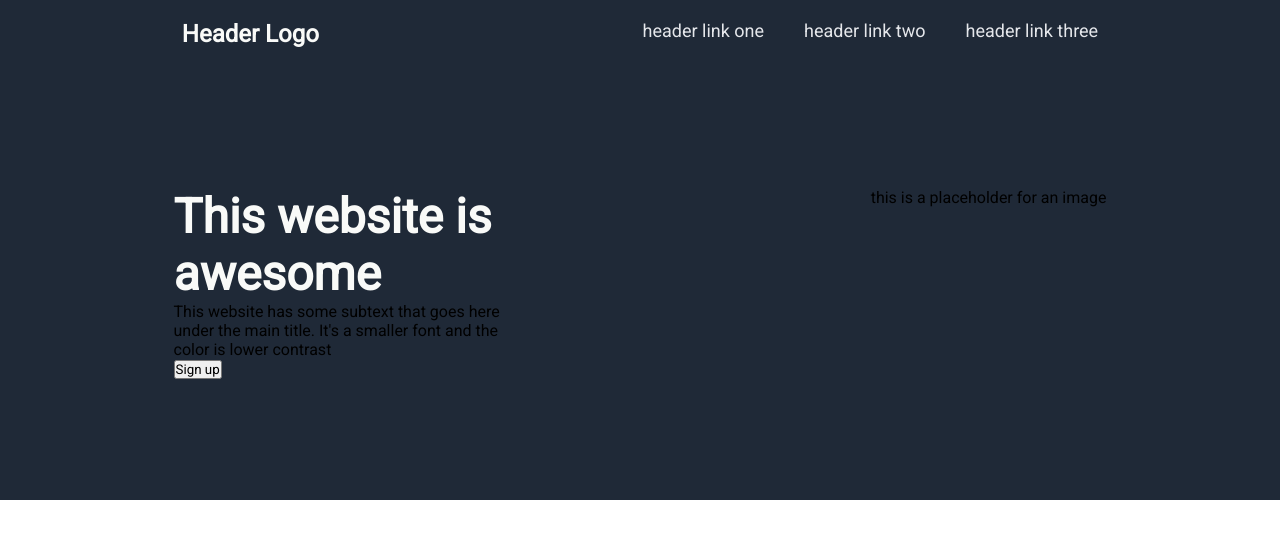
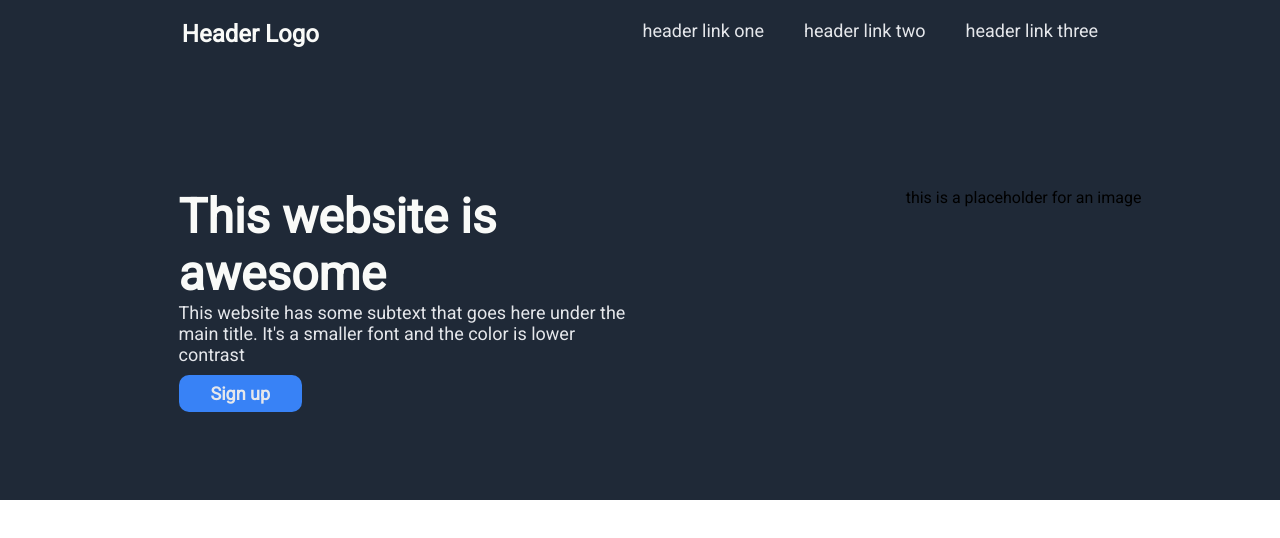
Before and after one commit to llucixxl/Project-Landing-Page, a plain HTML site: page index.html in a window 1280 px wide. Drawn offline with Linux system fonts and the light colour scheme.

Commit message:
Add style to hero section left-text content

```diff
--- a/style_css/style.css
+++ b/style_css/style.css
@@ -35,12 +35,27 @@ a {
     display: flex;
     justify-content: space-around;
     margin-top: 120px;
+    padding-left: 40px;
 }
 .left-text {
-    width: 350px;
+    width: 450px;
 }
 .hero-main-text {
     font-size: 48px;
     color: #F9FAF8;
     font-weight: bolder;
 }
+.hero-secondary-text {
+    font-size: 18px;
+    color: #E5E7EB;
+}
+button {
+    background-color: #3882F6;
+    font-size: 18px;
+    color: #E5E7EB;
+    font-weight: bold;
+    padding: 8px 32px;
+    border-radius: 10px;
+    border: none;
+    margin-top: 10px;
+}
```
